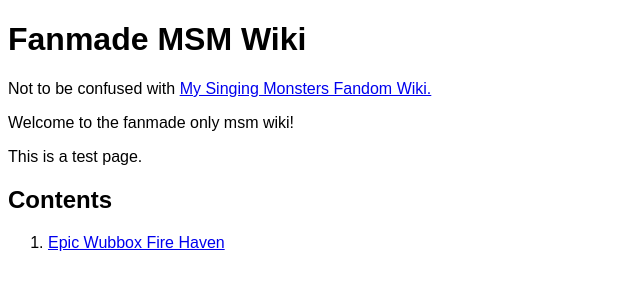
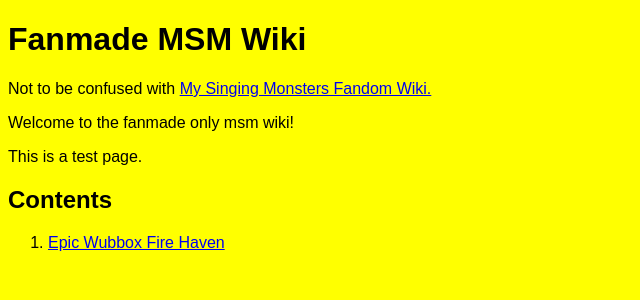
Before and after one commit to wubboxmonster/wubboxmonster.github.io, a Jekyll site: the page built from index.md, in a window 1280 px wide. Shown: the top 300 px of the page, without its empty margins (0-640 px from the left). Built offline with Jekyll 4.4.1, drawn with Linux system fonts in a browser that asks for light colours.

Commit message:
Background color

```diff
--- a/assets/css/main.css
+++ b/assets/css/main.css
@@ -1,5 +1,6 @@
 * {
   font-family: Arial, Helvetica, sans-serif;
+  background-color: #ff0;
 }
 img {
   float: right;
```
